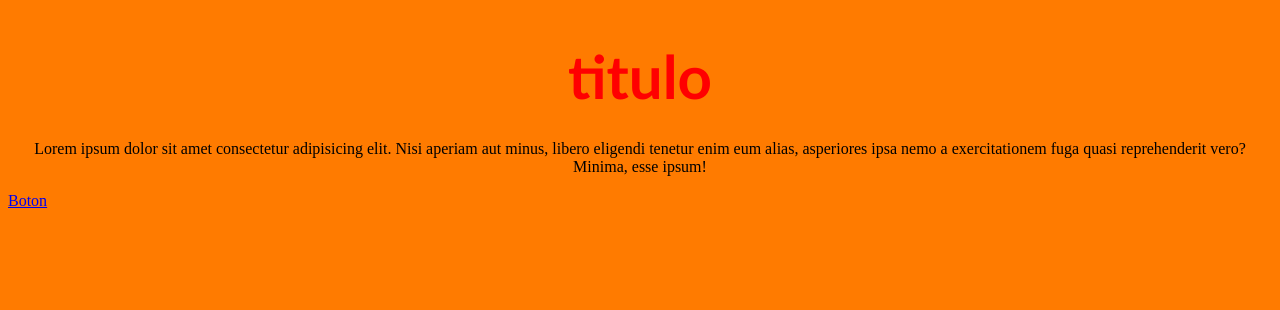
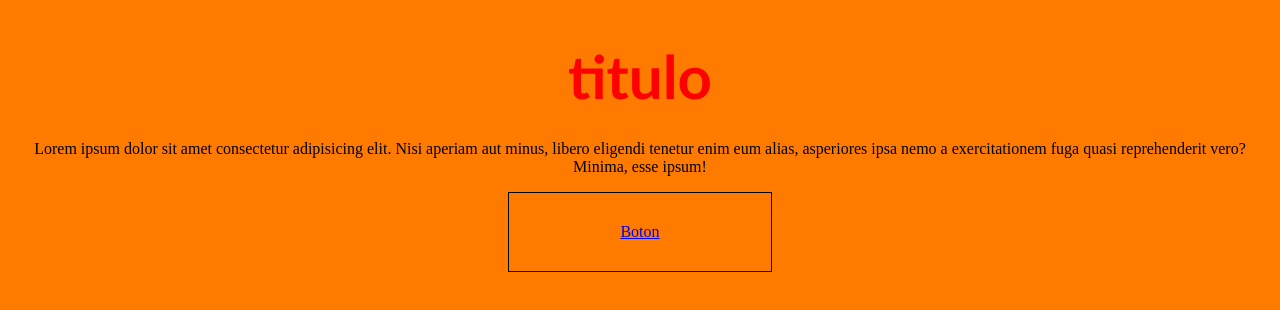
Before and after one commit to Balsero300/Practica-GitHub, a plain HTML site: page index.html in a window 1280 px wide. Drawn offline with Linux system fonts and the light colour scheme.

Commit message:
Modifico boton

```diff
--- a/CSS/fondo.css
+++ b/CSS/fondo.css
@@ -11,3 +11,11 @@ h1{
 p{
     text-align: center;
 }
+.boton{
+    border: black solid 1px;
+    text-align: center;
+    padding: 30px 30px;
+    margin-left:500px;
+    margin-right: 500px;
+    text-decoration: none;
+}
```
